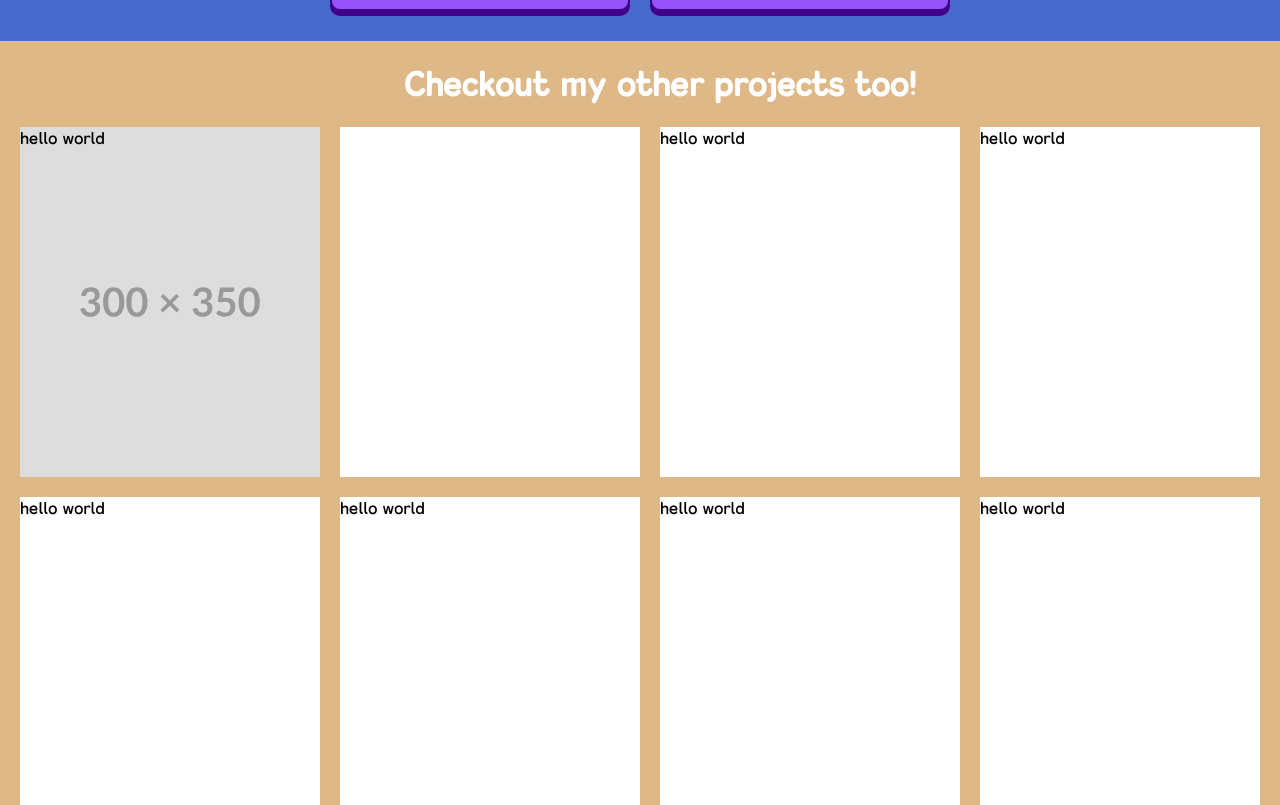
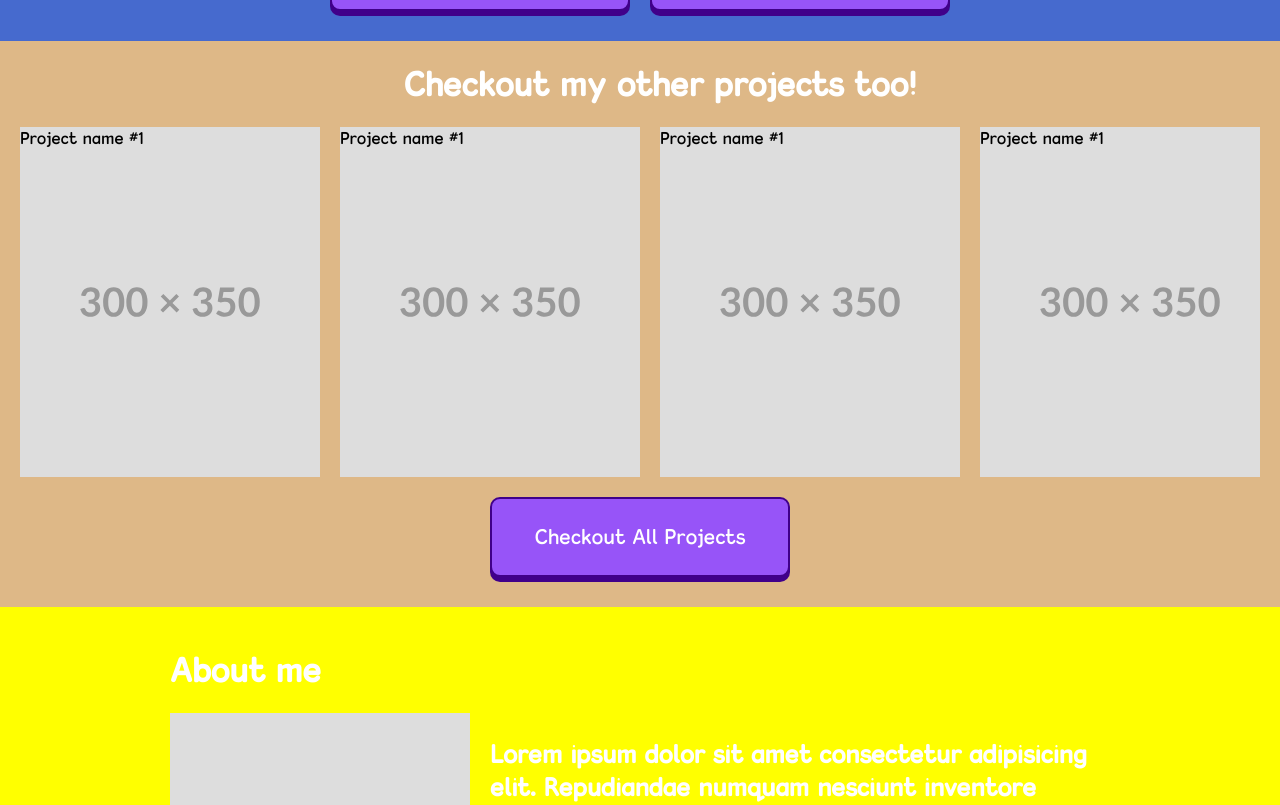
Before and after one commit to MrAngalo/Portfolio-Website, an Angular app: page /home in a window 1280 px wide. Shown: the part 955-1760 px from the top of the page. Built offline with nearby package versions, Linux system fonts and the light colour scheme.

Commit message:
added card info

```diff
--- a/src/app/homepage/homepage.component.html
+++ b/src/app/homepage/homepage.component.html
@@ -22,32 +22,14 @@
     </div>
     <div class="scrollable">
         <div class="cards">
-            <div class="card" [style.background]="'url(\'' + test + '\')'">
-                hello world
-            </div>
-            <div class="card"></div>
-            <div class="card">hello world</div>
-            <div class="card">hello world</div>
-            <div class="card">hello world</div>
-            <div class="card">hello world</div>
-            <div class="card">hello world</div>
-            <div class="card">hello world</div>
-            <div class="card">hello world</div>
-            <div class="card">hello world</div>
-        </div>
-    </div>
-    <div class="scrollable">
-        <div class="cards">
-            <div class="card">hello world</div>
-            <div class="card">hello world</div>
-            <div class="card">hello world</div>
-            <div class="card">hello world</div>
-            <div class="card">hello world</div>
-            <div class="card">hello world</div>
-            <div class="card">hello world</div>
-            <div class="card">hello world</div>
-            <div class="card">hello world</div>
-            <div class="card">hello world</div>
+            @for (card of projectCards; track card.title) {
+                <div
+                    class="card"
+                    [style.background]="'url(\'' + card.image + '\')'"
+                >
+                    {{ card.title }}
+                </div>
+            }
         </div>
     </div>
     <div class="buttons">
--- a/src/app/homepage/homepage.component.scss
+++ b/src/app/homepage/homepage.component.scss
@@ -53,6 +53,7 @@
             display: flex;
             width: max-content;
             gap: 20px;
+            margin: auto;
 
             > .card {
                 width: 300px;
--- a/src/app/homepage/homepage.component.ts
+++ b/src/app/homepage/homepage.component.ts
@@ -1,4 +1,11 @@
 import {Component} from '@angular/core';
+
+export type CardInfo = {
+    image: string;
+    title: string;
+    description: string;
+    redirect: string;
+};
 
 @Component({
     selector: 'app-homepage',
@@ -9,4 +16,10 @@ import {Component} from '@angular/core';
 })
 export class HomepageComponent {
     test = '/assets/300x350.svg';
+    projectCards: CardInfo[] = Array(10).fill({
+        image: '/assets/300x350.svg',
+        title: 'Project name #1',
+        description: 'Project description',
+        redirect: '#'
+    });
 }
```
